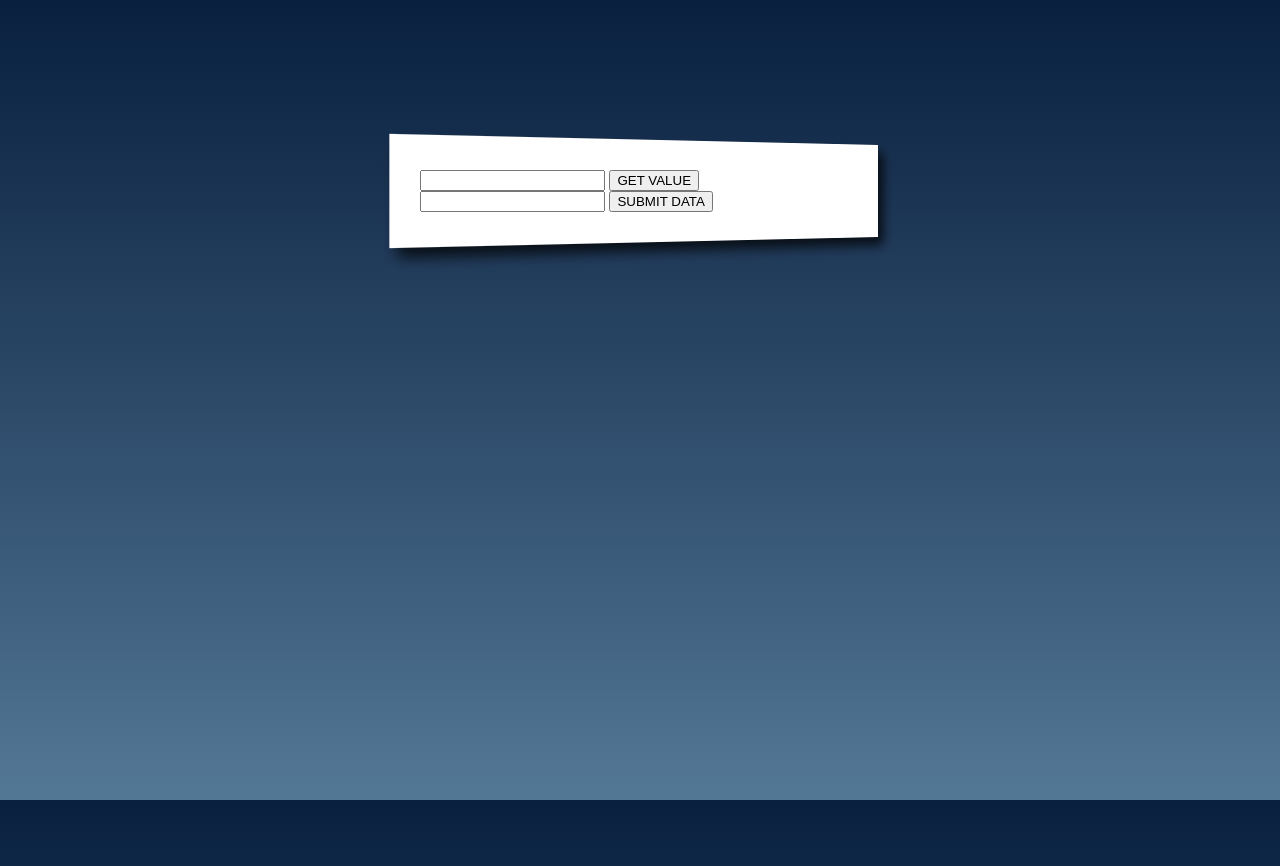
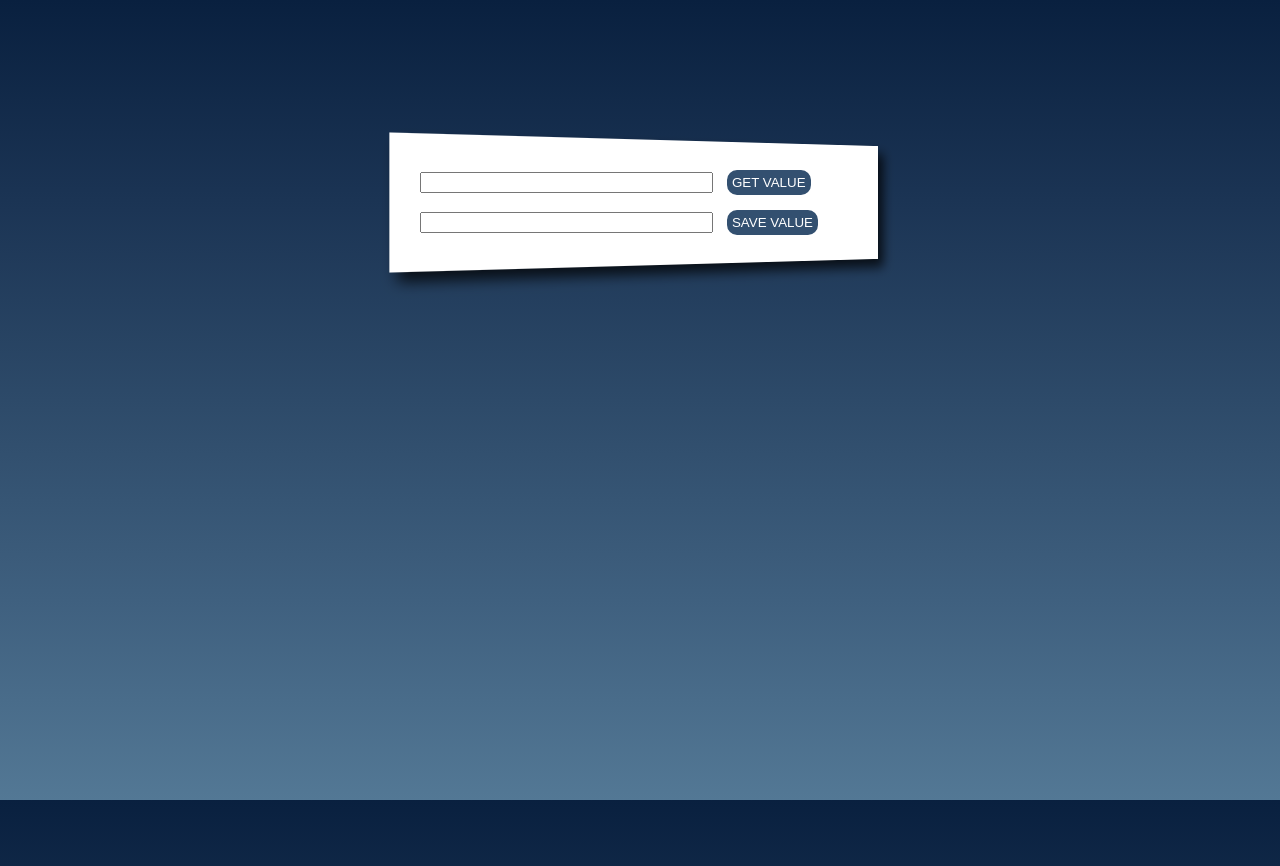
Before and after one commit to nmocker/ajax-playground, a website: page index.html in a window 1280 px wide. Drawn offline with nearby package versions, Linux system fonts and the light colour scheme; files that its build step writes are made by us from their sources.

Commit message:
added saveData

```diff
--- a/index.html
+++ b/index.html
@@ -24,14 +24,14 @@
 
           <div class="submit-data">
             <input type="text" name="data" />
-            <button type="submit" name="submit">SUBMIT DATA</button>
+            <button type="submit" name="submit">SAVE VALUE</button>
           </div>
         </form>
       </div>
       <div class="background"></div>
     </div>
 
-    <script src="node_modules/axios/dist/axios.min.js"></script>
+    <script src="https://cdnjs.cloudflare.com/ajax/libs/axios/0.19.2/axios.min.js"></script>
     <script src="dist/js/circus-api.js"></script>
     <script src="dist/js/main.js"></script>
   </body>
--- a/src/js/main.js
+++ b/src/js/main.js
@@ -27,3 +27,12 @@ getBtn.addEventListener("click", (event) => {
   const key = document.querySelector('[name="key"]').value;
   api.getData(key);
 });
+
+const submitBtn = document.querySelector('[name="submit"]');
+submitBtn.addEventListener("click", (event) => {
+  // event.preventDefault;
+  console.log("test");
+
+  const value = document.querySelector('[name="submit"]').value;
+  api.saveData("", value);
+});
--- a/src/scss/main.scss
+++ b/src/scss/main.scss
@@ -98,4 +98,30 @@ body {
     // margin: 10px 0;
     line-height: 140%;
   }
+
+  .error {
+    color: red;
+  }
+
+  .get-value {
+    margin-bottom: 15px;
+  }
+
+  input {
+    width: 65%;
+    margin-right: 10px;
+  }
+
+  button {
+    border-radius: 10px;
+    outline: none;
+    border: 3px #335070 solid;
+    background: #335070;
+    color: #fff;
+    cursor: pointer;
+    padding: 2px;
+    &:hover {
+      transform: scale(1.1);
+    }
+  }
 }
```
Also changed, not shown: dist/css/main.css, dist/js/main.js, 2 other files.
